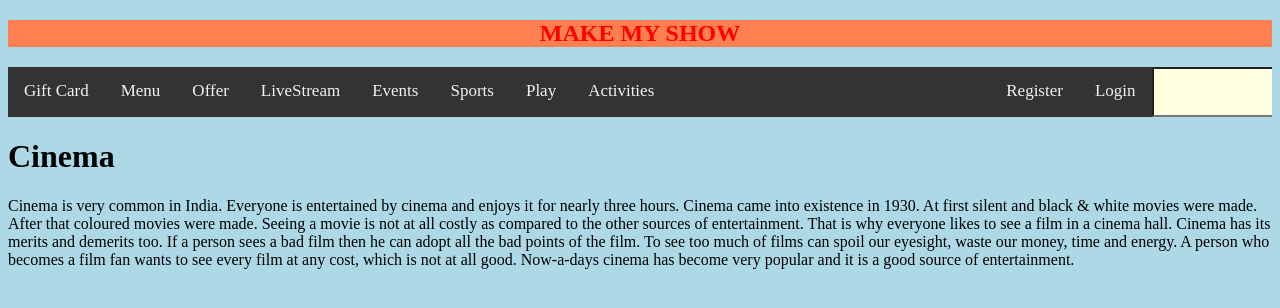
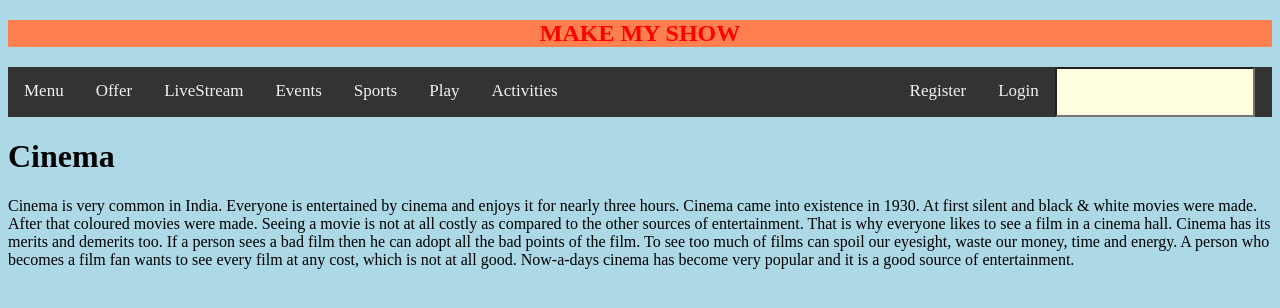
Before and after one commit to ajithkumardharmar/MakeMyShow, a plain HTML site: page menu.html in a window 1280 px wide. Drawn offline with Linux system fonts and the light colour scheme.

Commit message:
Update menu.html

```diff
--- a/menu.html
+++ b/menu.html
@@ -76,7 +76,7 @@ form.example::after {
     <h2 style="background-color: coral;text-align: center;">Make My Show</h2>
     <div class="topnav">
       <div>
-      <a  href="#gift">Gift Card</a>
+
         <a href="menu.html">Menu</a>
         <a href="offer.html">Offer</a>
         <a href="#livestream">LiveStream</a>
```
